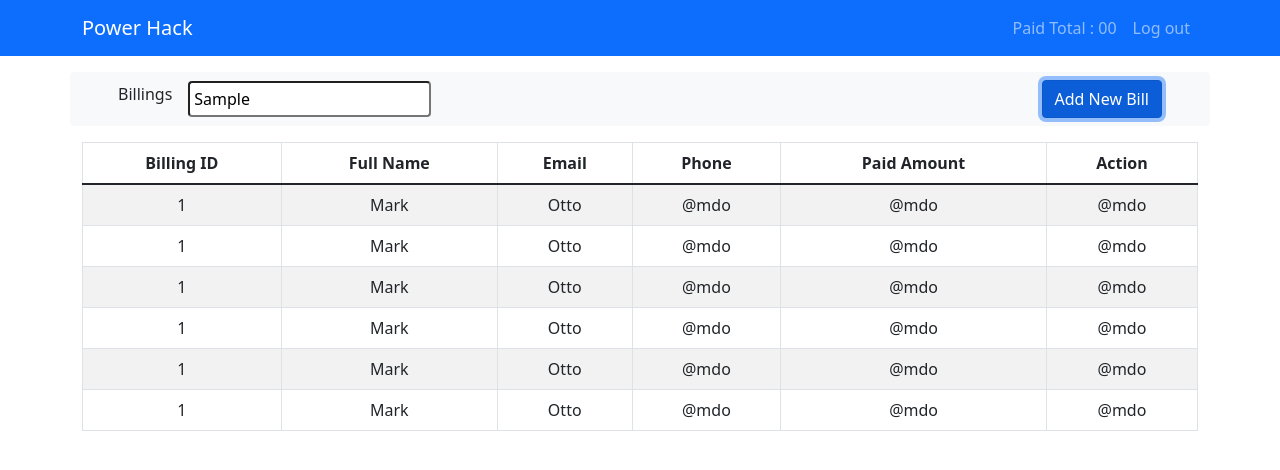
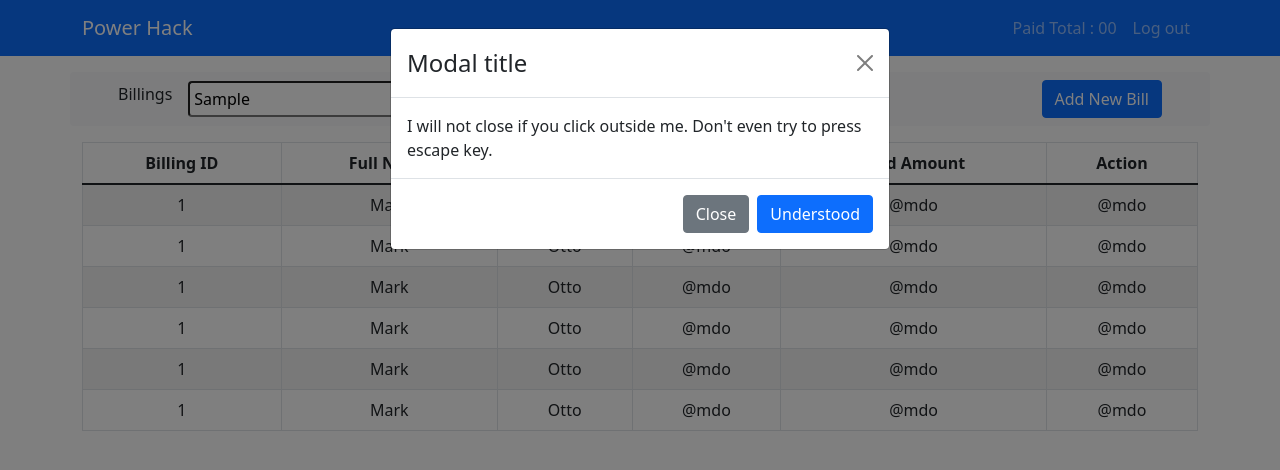
Before and after one commit to sajeeb-me/power-hack, a React (Create React App) app: page / in a window 1280 px wide. Both pictures are taken after typing "Sample" into the empty fields and a click on the button "Add New Bill". Shown: the top 470 px of the page. Built offline with nearby package versions, Linux system fonts and the light colour scheme.

Commit message:
add new bill modal

```diff
--- /dev/null
+++ b/src/pages/Home/BillingModal.js
@@ -0,0 +1,34 @@
+import React from 'react';
+import Modal from 'react-bootstrap/Modal';
+import Button from 'react-bootstrap/Button';
+
+const BillingModal = ({ handleClose, show }) => {
+    return (
+        <>
+
+
+            <Modal
+                show={show}
+                onHide={handleClose}
+                backdrop="static"
+                keyboard={false}
+            >
+                <Modal.Header closeButton>
+                    <Modal.Title>Modal title</Modal.Title>
+                </Modal.Header>
+                <Modal.Body>
+                    I will not close if you click outside me. Don't even try to press
+                    escape key.
+                </Modal.Body>
+                <Modal.Footer>
+                    <Button variant="secondary" onClick={handleClose}>
+                        Close
+                    </Button>
+                    <Button variant="primary">Understood</Button>
+                </Modal.Footer>
+            </Modal>
+        </>
+    );
+};
+
+export default BillingModal;
--- a/src/pages/Home/Home.js
+++ b/src/pages/Home/Home.js
@@ -1,12 +1,21 @@
-import React from 'react';
+import React, { useState } from 'react';
 import BillingTable from './BillingTable';
 import TableActionBar from './TableActionBar';
 
+import BillingModal from './BillingModal';
+
 const Home = () => {
+
+    const [show, setShow] = useState(false);
+
+    const handleClose = () => setShow(false);
+    const handleShow = () => setShow(true);
+
     return (
         <section>
-            <TableActionBar />
+            <TableActionBar handleShow={handleShow} />
             <BillingTable />
+            <BillingModal handleClose={handleClose} show={show} />
         </section>
     );
 };
--- a/src/pages/Home/TableActionBar.js
+++ b/src/pages/Home/TableActionBar.js
@@ -1,7 +1,7 @@
 import React from 'react';
 import Button from 'react-bootstrap/Button';
 
-const TableActionBar = () => {
+const TableActionBar = ({ handleShow }) => {
     return (
         <section className='d-flex justify-content-between px-5 py-2 my-3 bg-light container rounded'>
             <article className='d-flex align-items-center gap-3'>
@@ -9,7 +9,9 @@ const TableActionBar = () => {
                 <input type="text" name="searchBar" id="searchBar" placeholder='Search' className='p-1 rounded' />
             </article>
             <article>
-                <Button variant="primary">Add New Bill</Button>
+                <Button variant="primary" onClick={handleShow}>
+                    Add New Bill
+                </Button>
             </article>
         </section>
     );
```
